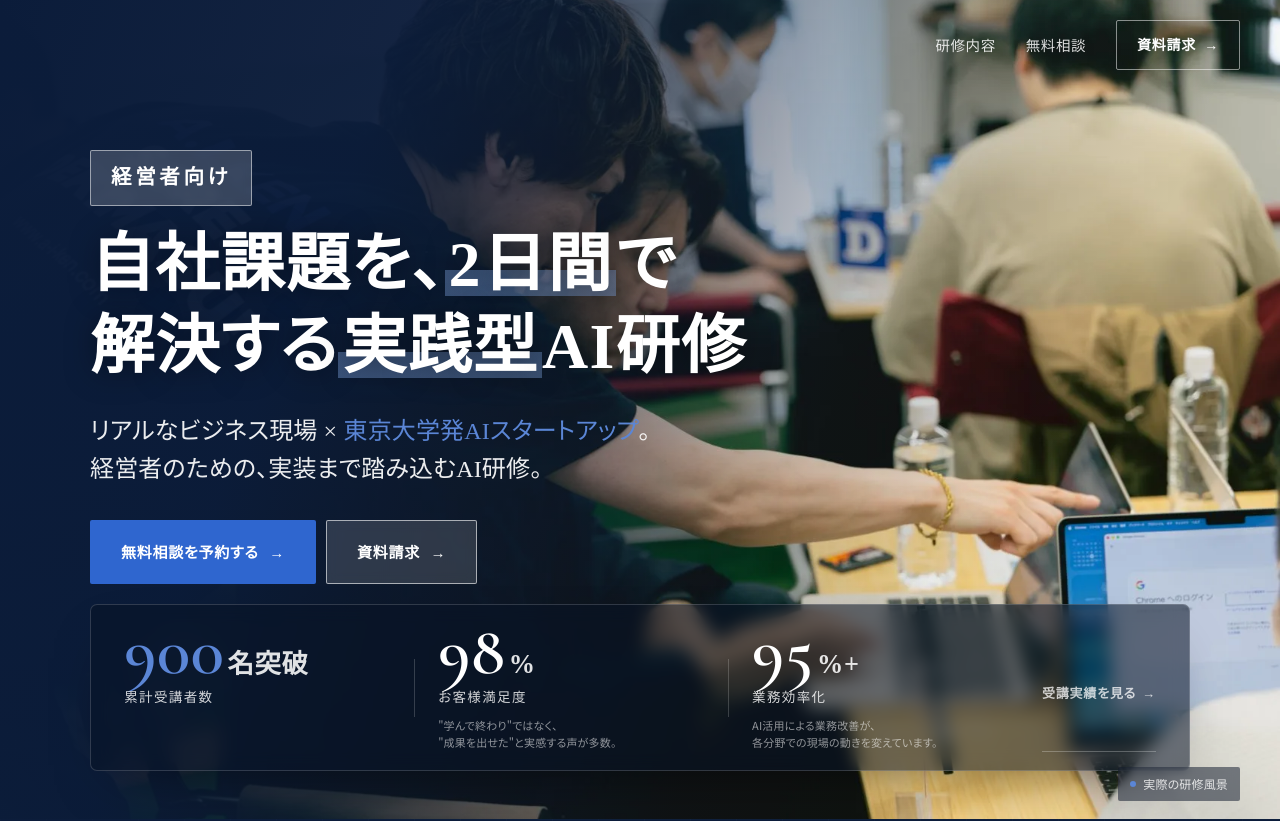
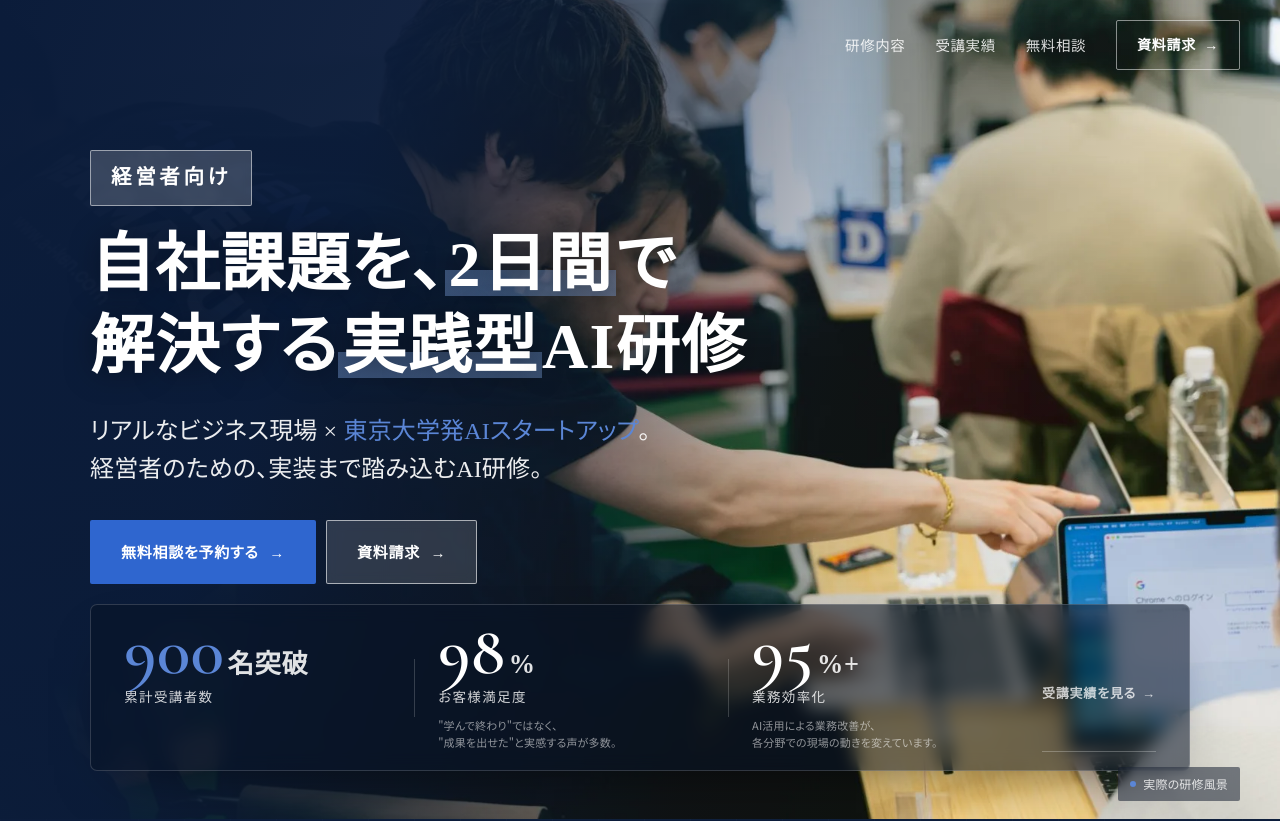
Before and after one commit to spotsuku/neo-aiseminar, a React (Vite) app: page / in a window 1280 px wide. Shown: the top 821 px of the page. Built offline with nearby package versions, Linux system fonts and the light colour scheme; no server answers; a web font is replaced by a local one.

Commit message:
Add 受講実績 link to nav → #trust

```diff
--- a/src/sections/Hero.jsx
+++ b/src/sections/Hero.jsx
@@ -48,6 +48,7 @@ export function Hero() {
       <header className="ac-nav" ref={navRef}>
         <nav className="ac-nav-right">
           <a className="ac-nav-link" href="#course">研修内容</a>
+          <a className="ac-nav-link" href="#trust">受講実績</a>
           <a className="ac-nav-link" href={content.links.consultation}>無料相談</a>
           <a className="ac-nav-cta" href={content.links.document}>資料請求 <span className="arw">→</span></a>
         </nav>
```
